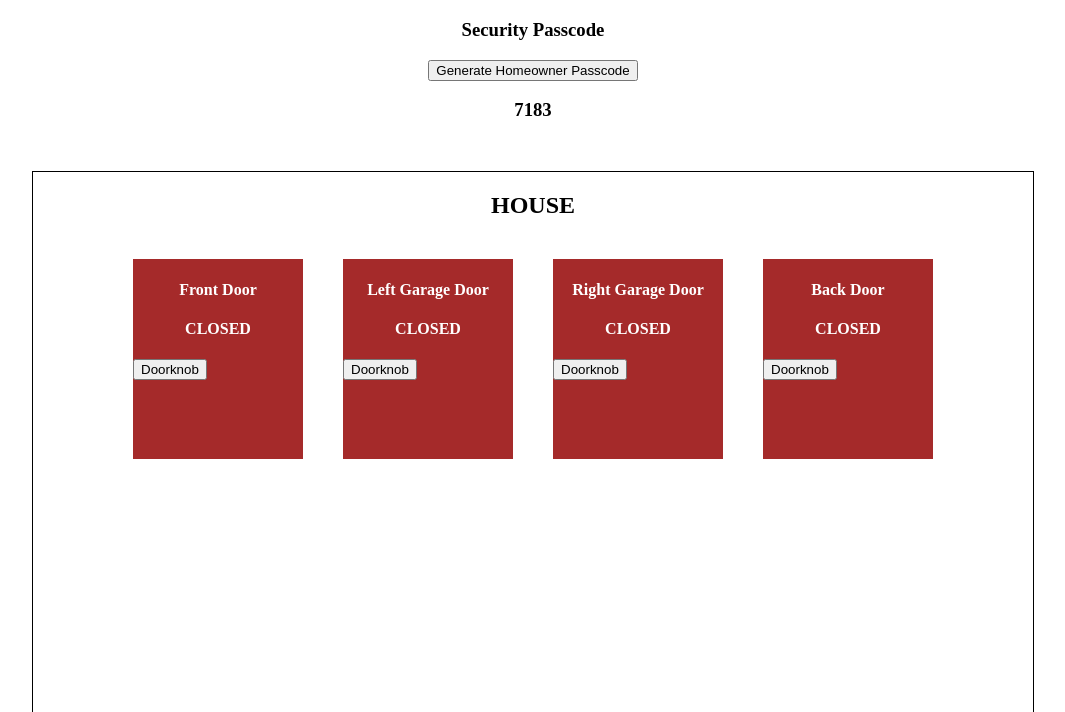
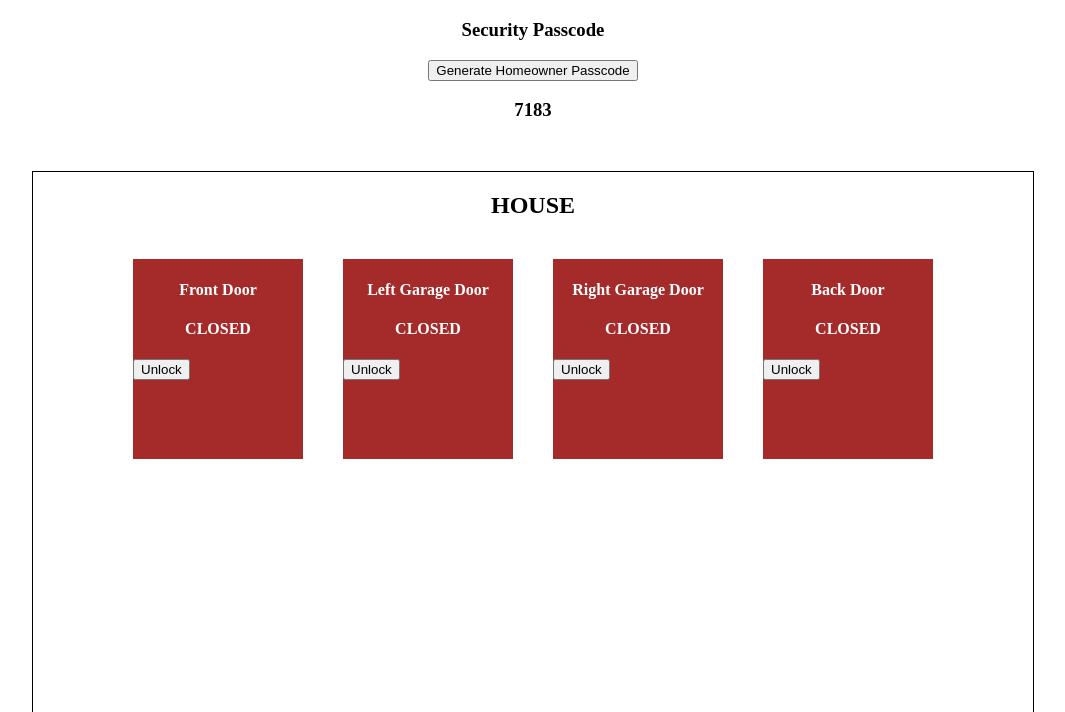
Before and after one commit to pspag85/home-security-system, a React app: page / in a window 1280 px wide. Shown: the part 88-800 px from the top of the page, without its empty margins (107-1172 px from the left). Built offline with nearby package versions, Linux system fonts and the light colour scheme.

Commit message:
feat: lock door

```diff
--- a/client/components/door.js
+++ b/client/components/door.js
@@ -1,5 +1,6 @@
 import React, {Component} from 'react'
 import Doorknob from './doorknob'
+import Lock from './lock'
 
 class Door extends Component {
   state = {
@@ -7,36 +8,62 @@ class Door extends Component {
     open: false
   }
 
-  handleClick = () => {
+  unlockDoor = () => {
     const {passcode} = this.props
-    const {unlocked, open} = this.state
-    if(unlocked) {
+    const input = prompt('Please enter the passcode')
+    if(input === passcode) {
       this.setState({
-        open: !open
+        unlocked: true
       })
-    } else {
-      const input = prompt('Door is locked. Please enter the passcode')
-      console.log(input, passcode)
-      if(input === passcode) {
-        this.setState({
-          unlocked: true
-        })
-        //display lock button and green bg
-      }
     }
   }
 
+  lockDoor = () => {
+    this.setState({
+      unlocked: false
+    })
+  }
+
+  openDoor = () => {
+    this.setState({
+      open: true
+    })
+  }
+
+  closeDoor = () => {
+    this.setState({
+      open: false
+    })
+  }
+
   render() {
-    const {handleClick} = this
-    const openState = this.state.open ? 'OPEN' : 'CLOSED'
+    const {lockDoor, unlockDoor, openDoor, closeDoor, handleClick} = this
+    const {unlocked, open} = this.state
     const {type} = this.props
-    return (
-      <div className='door'>
+    const lockState = unlocked ? 'Lock' : 'Unlock'
+    const openState = open ? 'OPEN' : 'CLOSED'
+
+    return open ? (
+      <div className='unlocked door'>
         <h4>{type}</h4>
         <h4>{openState}</h4>
-        <Doorknob handleClick={handleClick} />
+        <Doorknob handleClick={closeDoor} />
       </div>
-    )
+    ): unlocked ? (
+        <div className='unlocked door'>
+          <h4>{type}</h4>
+          <h4>{openState}</h4>
+          <Doorknob handleClick={openDoor} />
+          <Lock action={lockState} handleClick={lockDoor} />
+        </div>
+      ):(
+        <div className='locked door'>
+          <h4>{type}</h4>
+          <h4>{openState}</h4>
+          <Lock action={lockState} handleClick={unlockDoor} />
+        </div>
+      )
+
   }
 }
 
--- /dev/null
+++ b/client/components/lock.js
@@ -0,0 +1,14 @@
+import React from 'react'
+
+const Lock = props => {
+  const {handleClick, action} = props
+  return (
+    <div id='Lock'>
+      <button onClick={handleClick}>
+        {action}
+      </button>
+    </div>
+  )
+}
+
+export default Lock
--- a/client/css/app.css
+++ b/client/css/app.css
@@ -38,3 +38,7 @@
   text-align: center;
   color: white;
 }
+
+.unlocked {
+  background-color: green;
+}
```
